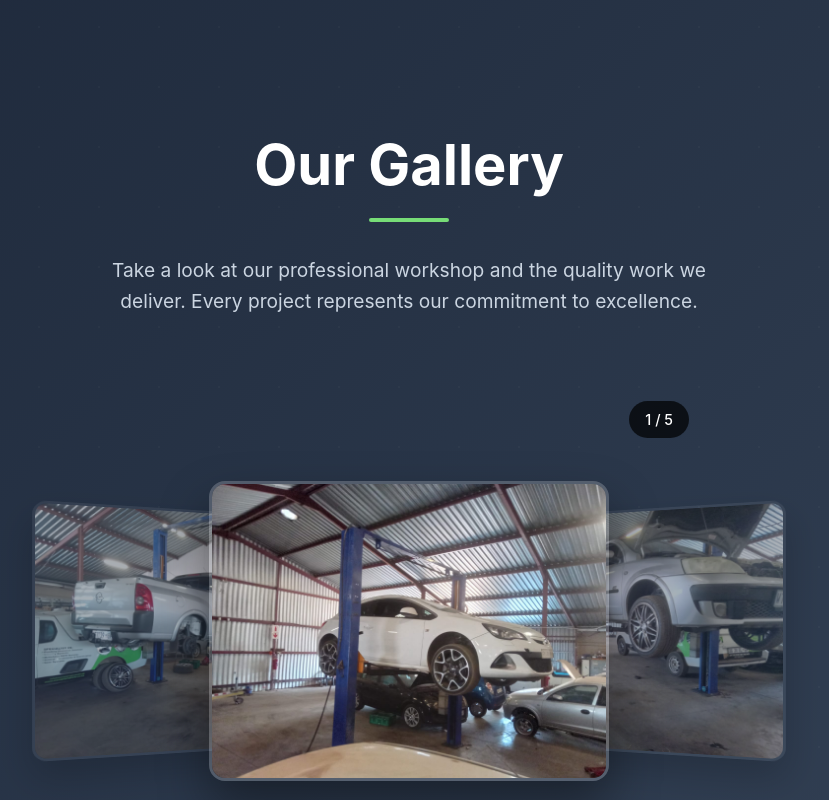
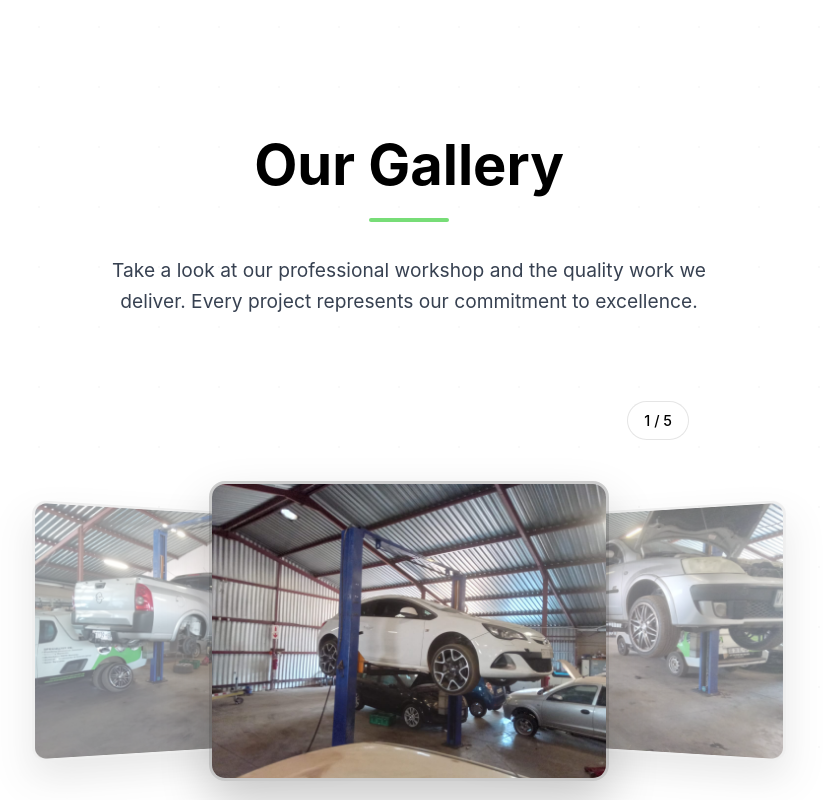
Before and after one commit to ofentse-sithole/Opel-Stop, a React (Vite) app: page / in a window 1280 px wide. Shown: the part 3260-4060 px from the top of the page, without its empty margins (231-1060 px from the left). Built offline with nearby package versions, Linux system fonts and the light colour scheme.

Commit message:
changed the color bg to white

```diff
--- a/src/components/Sections/GalleryInformation.jsx
+++ b/src/components/Sections/GalleryInformation.jsx
@@ -3,7 +3,7 @@ import styled from 'styled-components';
 
 const GallerySection = styled.section`
   padding: 5rem 2rem;
-  background: linear-gradient(135deg, #1e293b 0%, #334155 100%);
+  background: white;
   min-height: 100vh;
   display: flex;
   flex-direction: column;
@@ -42,7 +42,7 @@ const GalleryHeader = styled.div`
 const MainTitle = styled.h2`
   font-size: 3.5rem;
   font-weight: 700;
-  color: white;
+  color: black;
   margin-bottom: 1rem;
   position: relative;
   display: inline-block;
@@ -66,7 +66,7 @@ const MainTitle = styled.h2`
 
 const Subtitle = styled.p`
   font-size: 1.2rem;
-  color: #cbd5e1;
+  color: #374151;
   max-width: 600px;
   margin: 2rem auto 0;
   line-height: 1.6;
@@ -91,10 +91,10 @@ const CarouselImage = styled.img`
   height: 300px;
   object-fit: cover;
   border-radius: 16px;
-  box-shadow: 0 20px 40px rgba(0, 0, 0, 0.3);
+  box-shadow: 0 20px 40px rgba(0, 0, 0, 0.15);
   transition: all 0.6s cubic-bezier(0.4, 0, 0.2, 1);
   cursor: pointer;
-  border: 3px solid rgba(255, 255, 255, 0.1);
+  border: 3px solid rgba(0, 0, 0, 0.1);
 
   @media (max-width: 768px) {
     width: 280px;
@@ -116,8 +116,8 @@ const CarouselImage = styled.img`
     transform: translateX(0) scale(1) rotateY(0deg);
     opacity: 1;
     z-index: 3;
-    box-shadow: 0 25px 50px rgba(0, 0, 0, 0.4);
-    border-color: rgba(255, 255, 255, 0.2);
+    box-shadow: 0 25px 50px rgba(0, 0, 0, 0.2);
+    border-color: rgba(0, 0, 0, 0.2);
   }
 
   &.next {
@@ -155,9 +155,9 @@ const NavigationControls = styled.div`
 `;
 
 const NavButton = styled.button`
-  background: rgba(255, 255, 255, 0.1);
-  border: 2px solid rgba(255, 255, 255, 0.2);
-  color: white;
+  background: rgba(0, 0, 0, 0.1);
+  border: 2px solid rgba(0, 0, 0, 0.2);
+  color: black;
   width: 60px;
   height: 60px;
   border-radius: 50%;
@@ -170,8 +170,8 @@ const NavButton = styled.button`
   backdrop-filter: blur(10px);
 
   &:hover {
-    background: rgba(255, 255, 255, 0.2);
-    border-color: rgba(255, 255, 255, 0.4);
+    background: rgba(0, 0, 0, 0.2);
+    border-color: rgba(0, 0, 0, 0.4);
     transform: scale(1.1);
   }
 
@@ -197,12 +197,12 @@ const Dot = styled.button`
   height: 12px;
   border-radius: 50%;
   border: none;
-  background: ${props => props.active ? '#77dd77' : 'rgba(255, 255, 255, 0.3)'};
+  background: ${props => props.active ? '#77dd77' : 'rgba(0, 0, 0, 0.3)'};
   cursor: pointer;
   transition: all 0.3s ease;
 
   &:hover {
-    background: ${props => props.active ? '#77dd77' : 'rgba(255, 255, 255, 0.5)'};
+    background: ${props => props.active ? '#77dd77' : 'rgba(0, 0, 0, 0.5)'};
     transform: scale(1.2);
   }
 `;
@@ -211,13 +211,14 @@ const ImageCounter = styled.div`
   position: absolute;
   top: 20px;
   right: 20px;
-  background: rgba(0, 0, 0, 0.7);
-  color: white;
+  background: rgba(255, 255, 255, 0.9);
+  color: black;
   padding: 0.5rem 1rem;
   border-radius: 20px;
   font-size: 0.9rem;
   font-weight: 500;
   backdrop-filter: blur(10px);
+  border: 1px solid rgba(0, 0, 0, 0.1);
 `;
 
 const ProfessionalGallery = () => {
```
